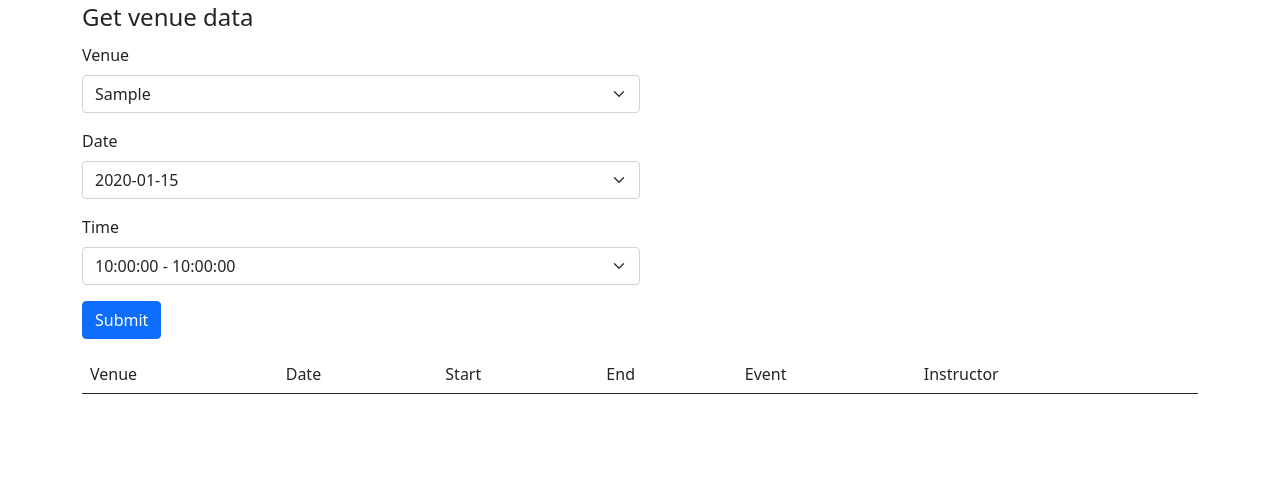
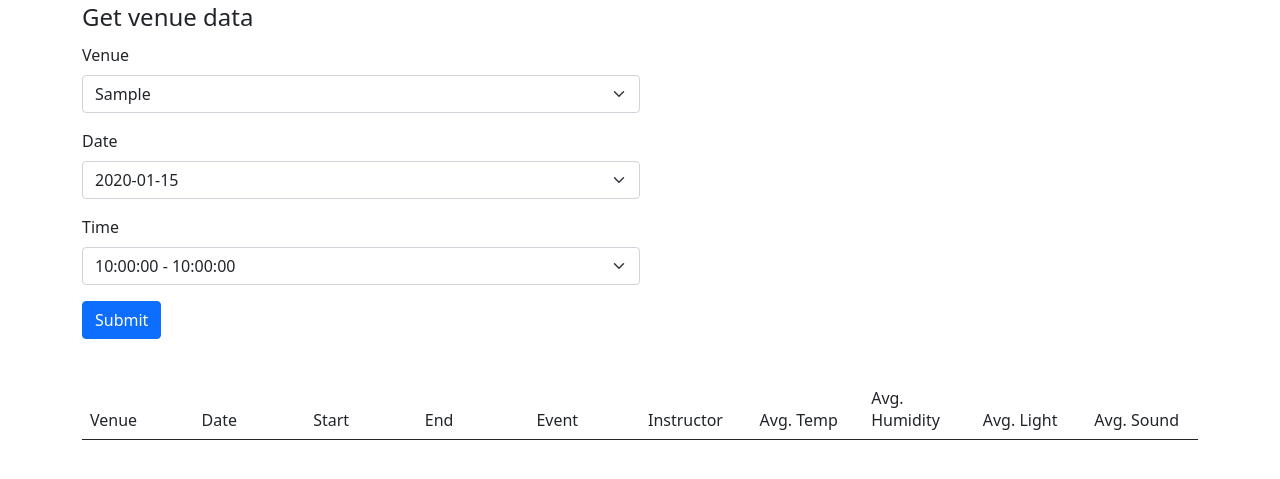
Before and after one commit to winkyc-polyu/smart_campus_w311, a Django app: page /event/ in a window 1280 px wide. Shown: the part 87-566 px from the top of the page. Run offline with Django 3.2, Linux system fonts and the light colour scheme; tables that the repository leaves empty hold one stand-in row (values such as "Sample post").

Commit message:
event format change

```diff
--- a/smart_campus_site/event/templates/event/index.html
+++ b/smart_campus_site/event/templates/event/index.html
@@ -36,14 +36,19 @@
             <table class="table">
                 <thead>
                     <tr>
-                        <td>Venue</td>
-                        <td>Date</td>
-                        <td>Start</td>
-                        <td>End</td>
-                        <td>Event</td>
-                        <td>Instructor</td>
+                        <td width=10%>Venue</td>
+                        <td width=10%>Date</td>
+                        <td width=10%>Start</td>
+                        <td width=10%>End</td>
+                        <td width=10%>Event</td>
+                        <td width=10%>Instructor</td>
+                        <td width=10%>Avg. Temp</td>
+                        <td width=10%>Avg. Humidity</td>
+                        <td width=10%>Avg. Light</td>
+                        <td width=10%>Avg. Sound</td>
                     </tr>
                 </thead>
+                <br>
                 <tbody id="result">
                 </tbody>
             </table>
@@ -139,16 +144,22 @@
                             time_end = result[i].fields.time_end;
                             event = result[i].fields.event;
                             instructor = result[i].fields.instructor;
+                            temp = result[i].fields.avg_temp;
+                            hum = result[i].fields.avg_hum;
+                            light = result[i].fields.avg_light;
+                            snd = result[i].fields.avg_snd;
 
                             $("#result").append("<tr>");
-
                             $("#result").append(`<td>${venue}</td>`);
                             $("#result").append(`<td>${date}</td>`);
                             $("#result").append(`<td>${time_start}</td>`);
                             $("#result").append(`<td>${time_end}</td>`);
                             $("#result").append(`<td>${event}</td>`);
                             $("#result").append(`<td>${instructor}</td>`);
-
+                            $("#result").append(`<td>${temp} C</td>`);
+                            $("#result").append(`<td>${hum} %</td>`);
+                            $("#result").append(`<td>${light} lm</td>`);
+                            $("#result").append(`<td>${snd} dB</td>`);
                             $("#result").append("</tr>");
                         }
                     },
--- a/smart_campus_site/event/views.py
+++ b/smart_campus_site/event/views.py
@@ -1,5 +1,6 @@
 from django.shortcuts import render
 from .models import venue_event
+from sensor.models import Sensor
 import os
 import json
 from django.conf import settings
@@ -7,6 +8,7 @@ import pandas as pd
 import datetime
 from django.http import HttpResponse, JsonResponse
 from django.core import serializers
+from django.db.models import Avg
 
 #pip install django-import-export
 
@@ -45,6 +47,8 @@ def index(request):
             selection[venue][date] = []
             selection[venue][date].append(time)
 
+
+
     # selection = {
     #     "W311a": {
     #         "2023-34-23": [("start", "end"),("start", "end")
@@ -80,3 +84,8 @@ def getVenueData(request):
 
         data = serializers.serialize('json', result)
         return JsonResponse(data, safe=False)
+
+def temp_info(request):
+    info = venue_event.objects.all().annotate(avg_temp=Avg('temp'),)
+    context = {'info' : info}
+    return render(request, 'event.html', context)
```
